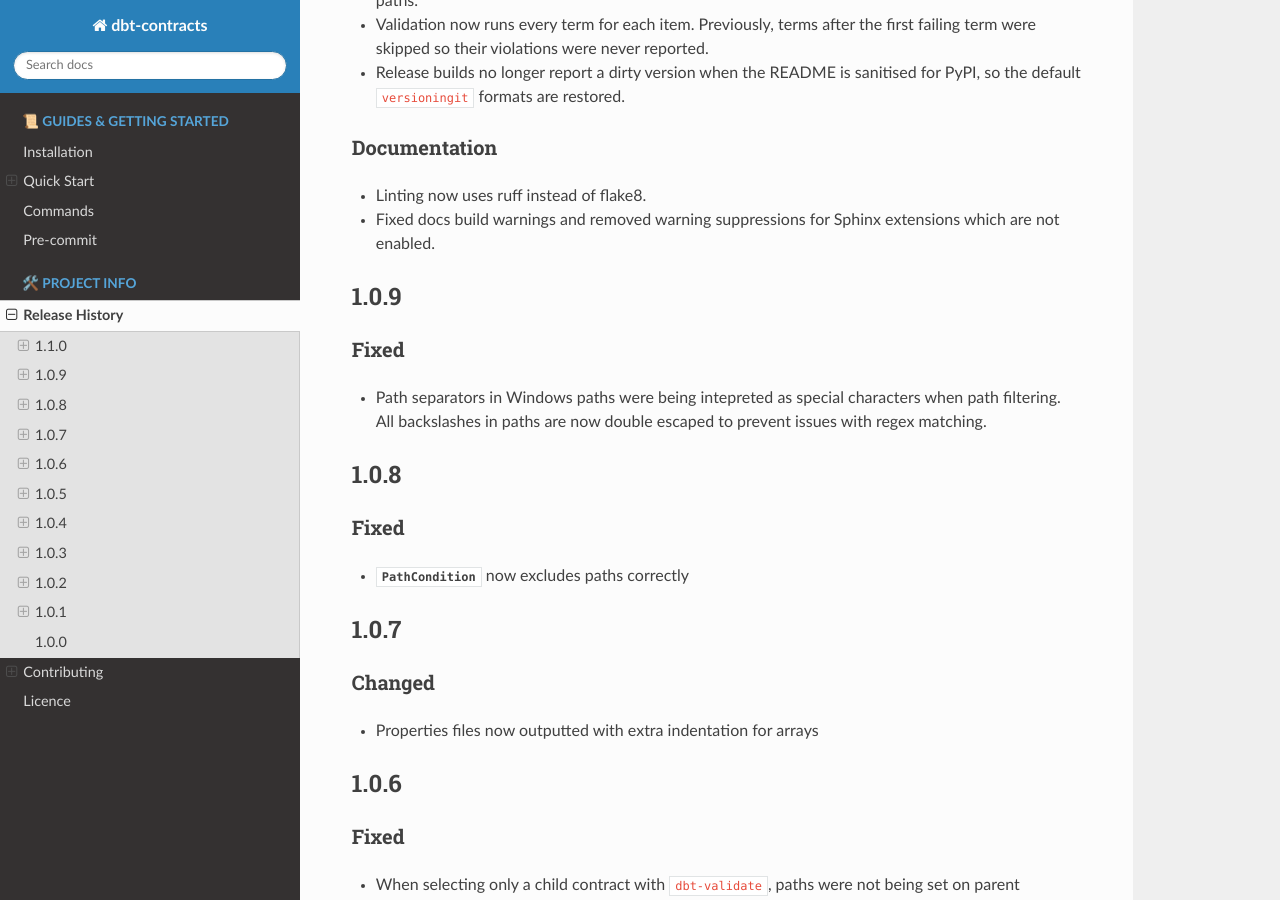
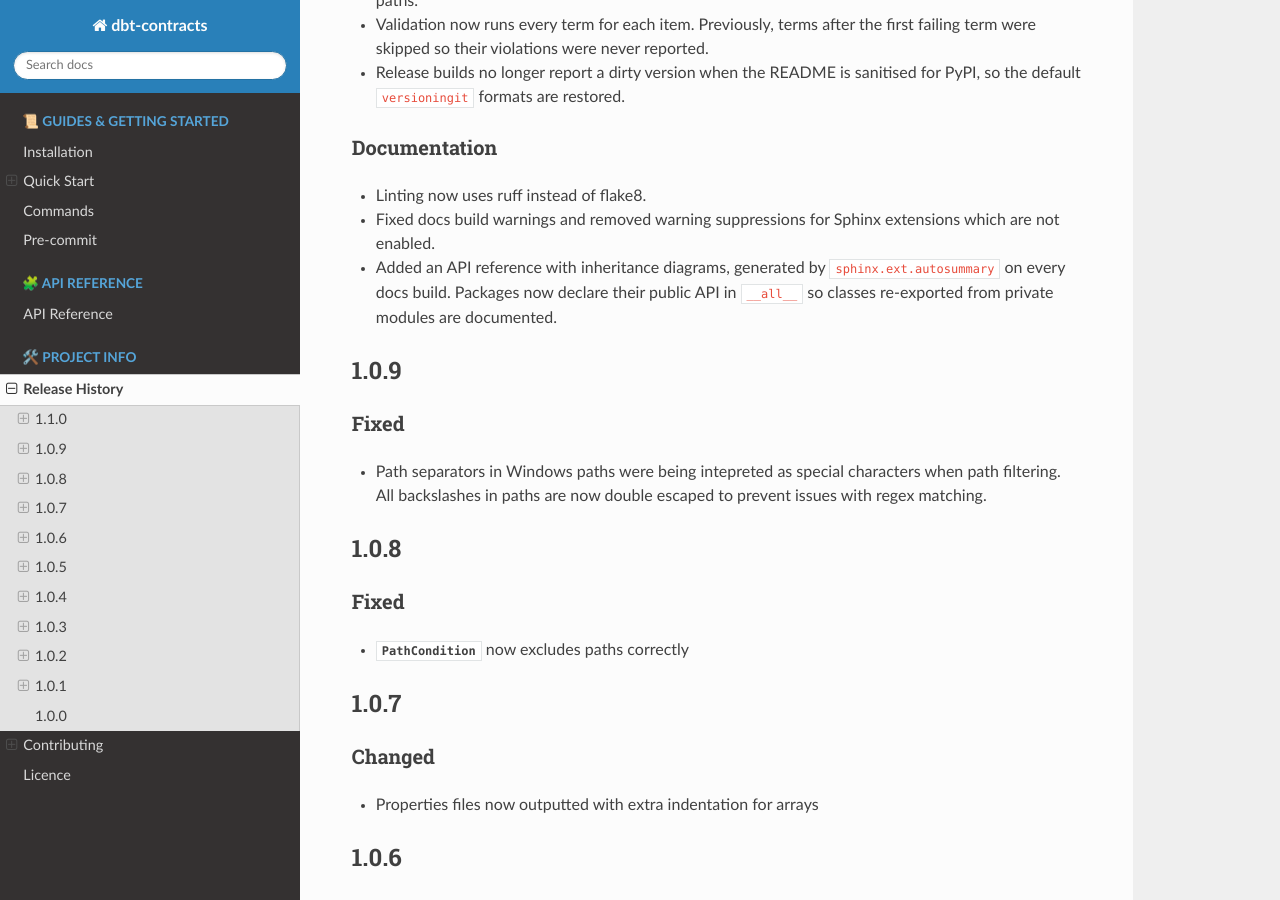
Before and after one commit to geo-martino/dbt-contracts, a Sphinx documentation site: the page built from docs/info/release-history.rst, in a window 1280 px wide and 900 px high, scrolled down 597 px. Built offline with Sphinx 7.4.7 and the Read the Docs theme 3.1.0, drawn with Linux system fonts in a browser that asks for light colours; pages that are not in the unit, such as notebooks, are missing from menus.

Commit message:
Add a working API reference to the docs
The sphinx-apidoc based rebuild-html target failed: its templates used
inheritance-diagram without the extension enabled, its root page linked no
modules, and pydantic's parametrised generic models were documented as
duplicates of their generic classes.

- Generate the API reference with sphinx.ext.autosummary on every build
  using the existing autosummary templates, linked from the docs index.
  The module template only adds an inheritance diagram for modules with
  classes, and filters private modules from recursion itself.
- Declare each package's public API in __all__ so the classes they
  re-export from private modules are documented under their public path.
- Skip the parametrised generic models pydantic registers on modules.
- Remove the unused sphinx-apidoc templates and steps, gitignore the
  generated pages and fail the docs build on warnings.

Co-Authored-By: Claude Opus 5.5 <noreply@anthropic.com>

```diff
--- a/docs/_templates/autosummary/module.rst
+++ b/docs/_templates/autosummary/module.rst
@@ -19,7 +19,8 @@
 {{ formatname(fullname) | escape | underline}}
 
 {% if classes -%}
-.. inheritance-diagram:: {{ fullname }}
+{#- list classes explicitly so packages include the classes they re-export via __all__ -#}
+.. inheritance-diagram:: {% for item in classes %}{{ fullname }}.{{ item }} {% endfor %}
    :parts: 1
 {%- endif %}
 
@@ -67,13 +68,18 @@
    {%- endblock %}
 
 {%- block modules -%}
-{%- if modules %}
+{#- modules excludes submodules missing from a package's __all__, so filter all_modules for public ones -#}
+{%- set public_modules = [] -%}
+{%- for item in all_modules if not item.startswith("_") -%}
+{%- set _ = public_modules.append(item) -%}
+{%- endfor -%}
+{%- if public_modules %}
 .. rubric:: Modules
 
 .. autosummary::
    :toctree:
    :recursive:
-{% for item in modules %}
+{% for item in public_modules %}
    {{ item }}
 {% endfor %}
 {% endif %}
--- a/docs/conf.py
+++ b/docs/conf.py
@@ -23,6 +23,8 @@ author = PROGRAM_OWNER_NAME
 # noinspection SpellCheckingInspection
 extensions = [
     "sphinx.ext.autodoc",
+    "sphinx.ext.autosummary",
+    "sphinx.ext.inheritance_diagram",
     "sphinx_rtd_theme",
     "sphinx_design",
     "sphinx_new_tab_link",
@@ -31,7 +33,6 @@ extensions = [
 autodoc_member_order = "bysource"
 # noinspection SpellCheckingInspection
 autodoc_default_options = {
-    "autosummary": True,
     "members": True,
     "undoc-members": False,
     "inherited-members": False,
@@ -39,8 +40,26 @@ autodoc_default_options = {
     "show-inheritance": True,
     # "member-order": "bysource",
 }
+autosummary_generate = True
+# document the classes each package re-exports from its private modules via __all__
+autosummary_ignore_module_all = False
+# the templates strip the package name from page titles
+autosummary_context = {"project": MODULE_ROOT}
+
 templates_path = ["_templates"]
 exclude_patterns = ["_build",]
+
+
+def skip_parametrised_generics(app, what: str, name: str, obj, skip: bool, options) -> bool | None:
+    """
+    Skip the parametrised generic models e.g. ``Result[ModelNode, NoneType]`` which pydantic registers
+    on their module, as autodoc otherwise documents them as duplicates of their generic class.
+    """
+    return True if "[" in name else None
+
+
+def setup(app) -> None:
+    app.connect("autodoc-skip-member", skip_parametrised_generics)
 
 
 # -- Options for HTML output -------------------------------------------------
--- a/docs/info/release-history.rst
+++ b/docs/info/release-history.rst
@@ -57,6 +57,8 @@ Documentation
 -------------
 * Linting now uses ruff instead of flake8.
 * Fixed docs build warnings and removed warning suppressions for Sphinx extensions which are not enabled.
+* Added an API reference with inheritance diagrams, generated by ``sphinx.ext.autosummary`` on every docs build.
+  Packages now declare their public API in ``__all__`` so classes re-exported from private modules are documented.
 
 
 1.0.9
--- /dev/null
+++ b/docs/reference/api.rst
@@ -0,0 +1,11 @@
+.. _api:
+
+=============
+API Reference
+=============
+
+.. autosummary::
+   :toctree: api
+   :recursive:
+
+   dbt_contracts
```
Also changed, not shown: docs/index.rst (+7 -0 lines), 12 other files.
